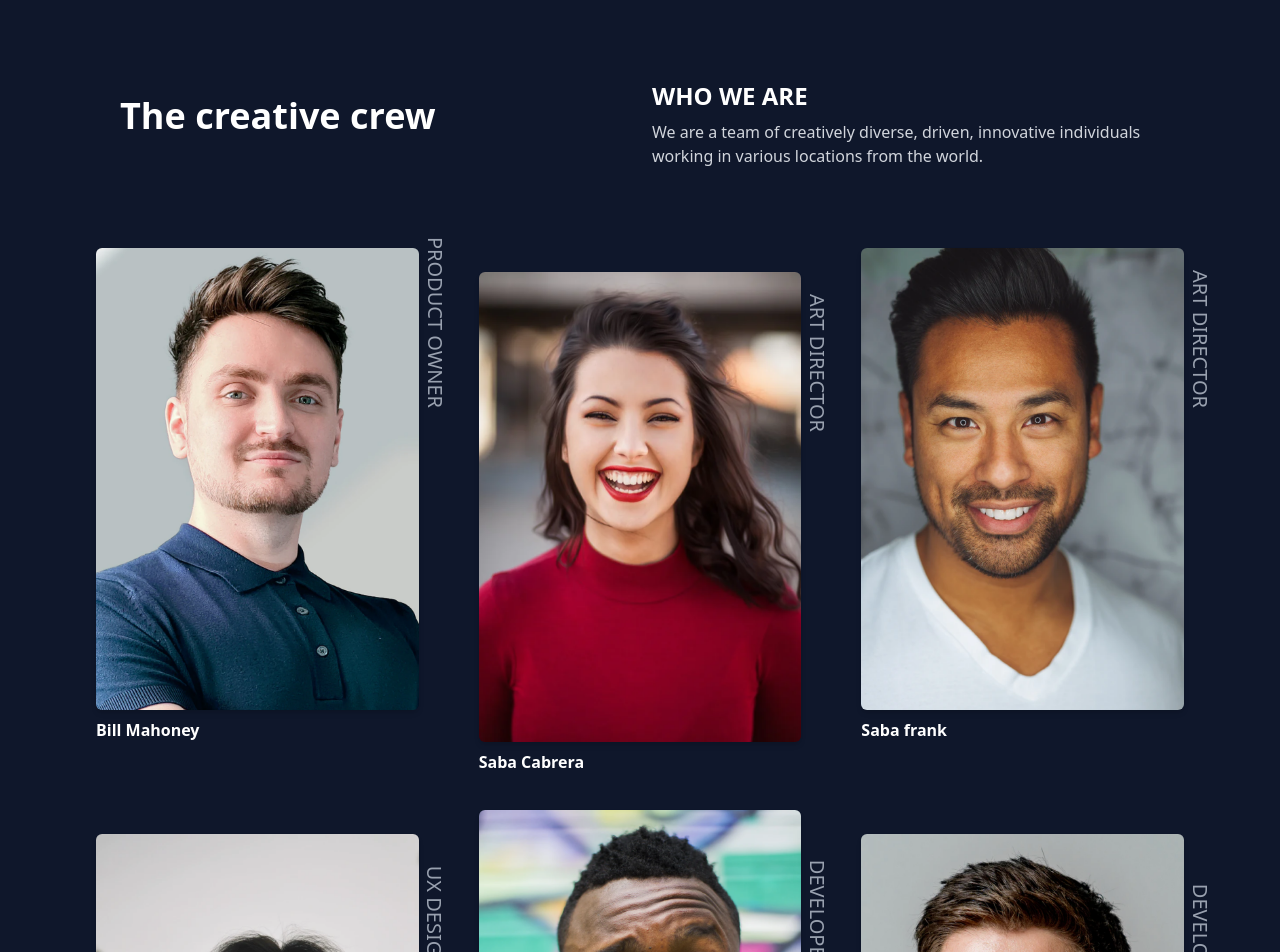
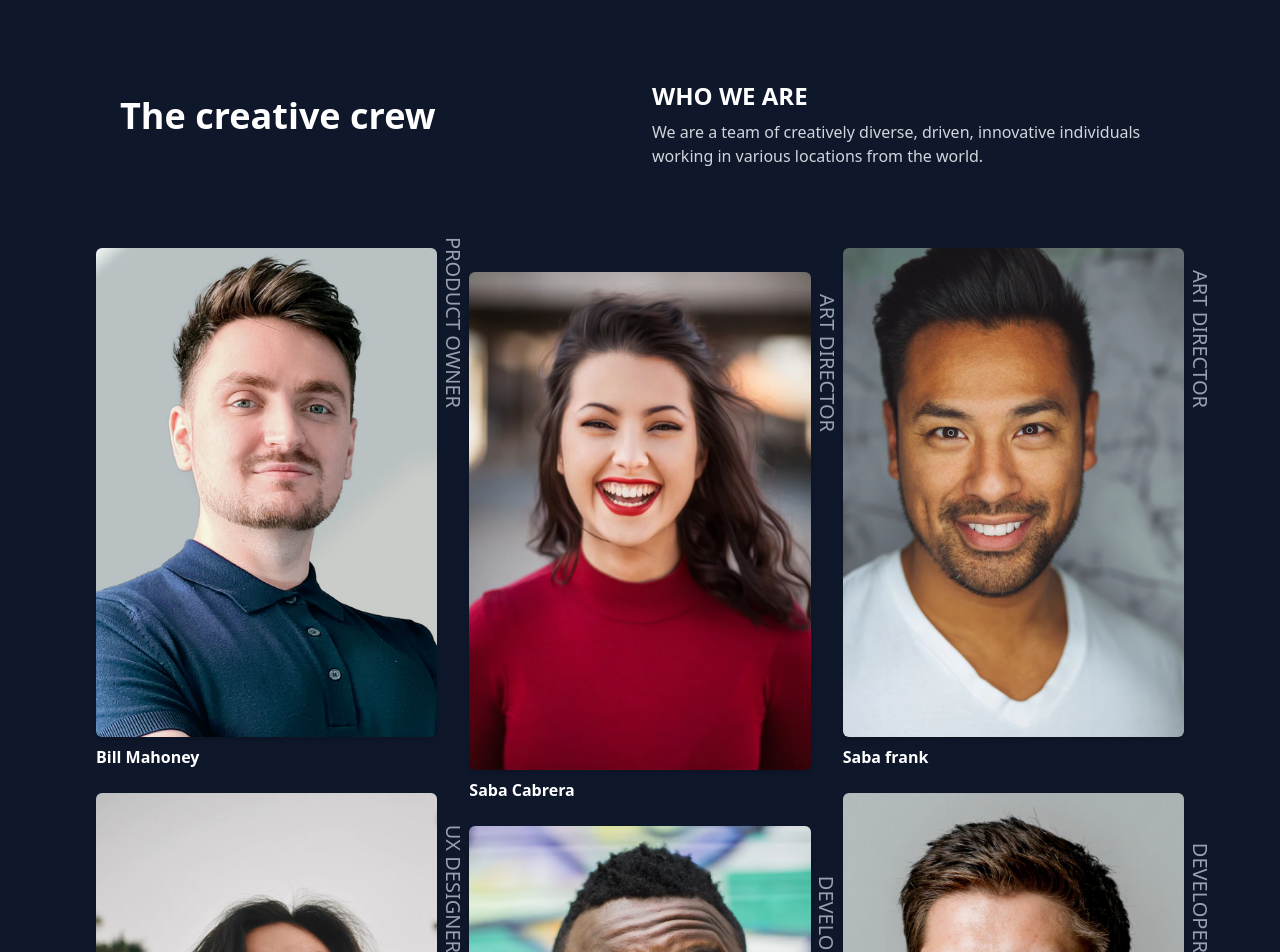
Before and after one commit to JPgitidaho/React-app-FUNVAL, a React (Vite) app: page / in a window 1280 px wide. Shown: the top 952 px of the page. Built offline with nearby package versions, Linux system fonts and the light colour scheme.

Commit message:
actualization

```diff
--- a/src/components/TeamGrIds.jsx
+++ b/src/components/TeamGrIds.jsx
@@ -1,22 +1,11 @@
-import TeamCard from './TeamCards.jsx';
-import { team } from './data.js';
+import TeamGridMobile from './TeamGridMobile.jsx';
+import TeamGridDesktop from './TeamGridDesktop.jsx';
 
 export default function TeamGrid() {
   return (
-    <div className="grid grid-cols-2 gap-x-8 gap-y-6 px-4 md:grid-cols-3 md:gap-15">
-      {team.map((member, index) => (
-<div
-  key={index}
-  className={`
-    ${index % 2 === 1 ? 'translate-y-6' : 'translate-y-0'}
-    md:${index % 3 === 1 ? 'translate-y-6' : 'translate-y-0'}
-  `}
->
-  <TeamCard {...member} />
-</div>
-
-
-      ))}
-    </div>
+    <>
+      <TeamGridMobile />
+      <TeamGridDesktop />
+    </>
   );
 }
--- /dev/null
+++ b/src/components/TeamGridDesktop.jsx
@@ -0,0 +1,21 @@
+import TeamCard from './TeamCards.jsx';
+import { team } from './data.js';
+
+export default function TeamGridDesktop() {
+  return (
+    <div className="hidden md:grid grid-cols-3 gap-8 px-4 w-full">
+      <div className="flex flex-col gap-6">
+        <TeamCard {...team[0]} />
+        <TeamCard {...team[3]} />
+      </div>
+      <div className="flex flex-col gap-6 translate-y-6">
+        <TeamCard {...team[1]} />
+        <TeamCard {...team[4]} />
+      </div>
+      <div className="flex flex-col gap-6">
+        <TeamCard {...team[2]} />
+        <TeamCard {...team[5]} />
+      </div>
+    </div>
+  );
+}
--- /dev/null
+++ b/src/components/TeamGridMobile.jsx
@@ -0,0 +1,19 @@
+import TeamCard from './TeamCards.jsx';
+import { team } from './data.js';
+
+export default function TeamGridMobile() {
+  return (
+    <div className="flex md:hidden gap-6 px-4 w-full">
+      <div className="flex flex-col gap-6 flex-1">
+        {team.filter((_, i) => i % 2 === 0).map((member, i) => (
+          <TeamCard key={i} {...member} />
+        ))}
+      </div>
+      <div className="flex flex-col gap-6 flex-1 translate-y-6">
+        {team.filter((_, i) => i % 2 === 1).map((member, i) => (
+          <TeamCard key={i} {...member} />
+        ))}
+      </div>
+    </div>
+  );
+}
```
